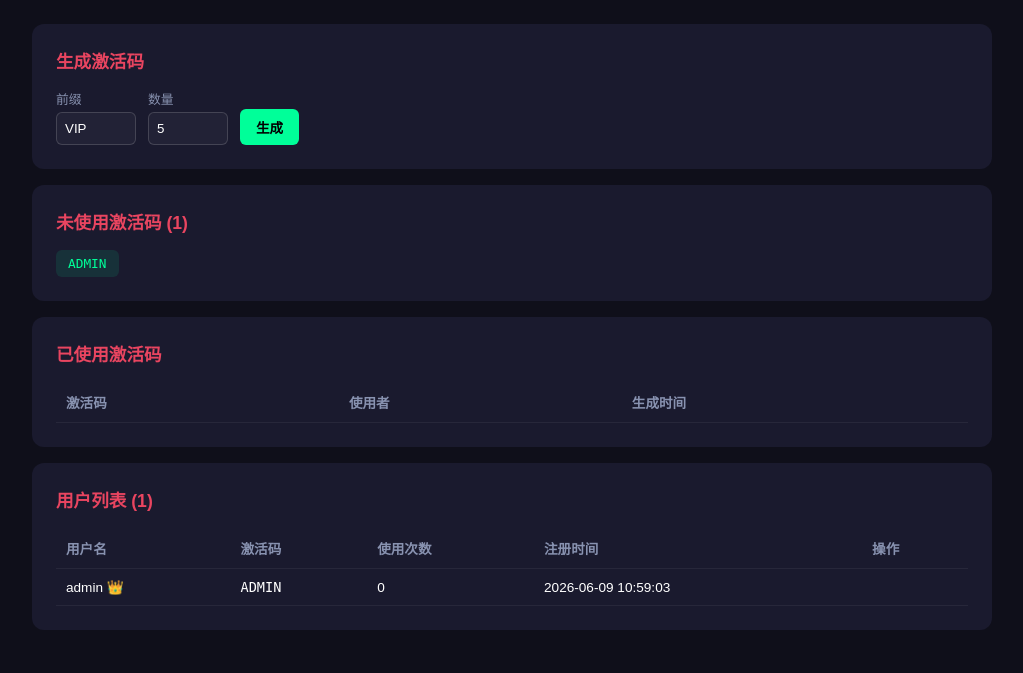
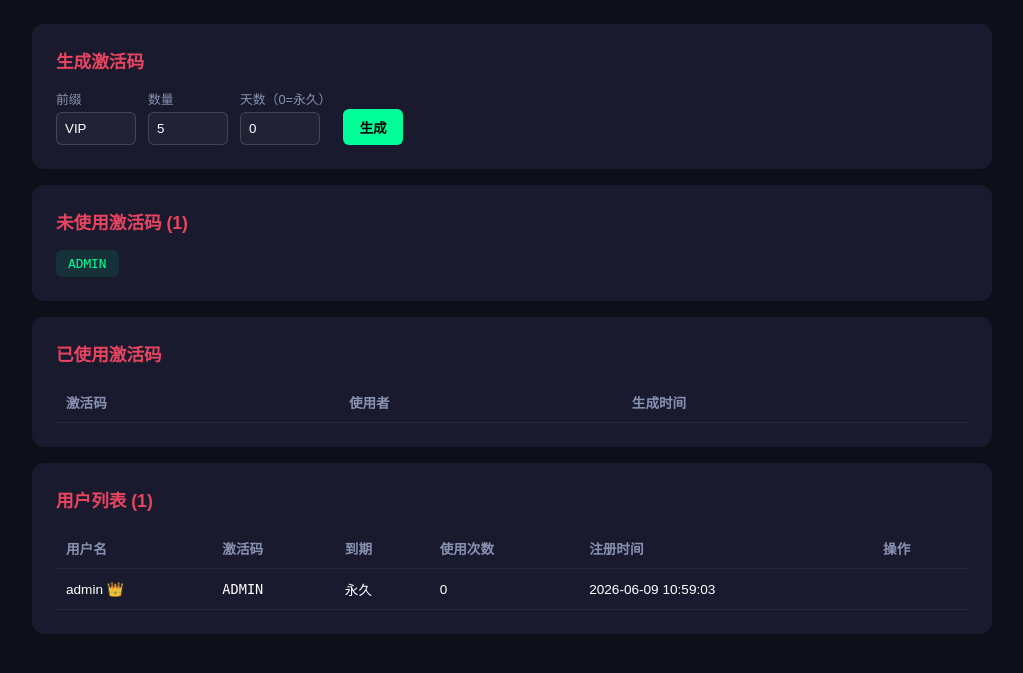
Before and after one commit to 1456597727-cyber/reduce_lantency, a Flask app: page /admin in a window 1280 px wide. Shown: the part 56-729 px from the top of the page, without its empty margins (128-1151 px from the left). Run offline with Flask 3, Linux system fonts and the light colour scheme; a user stored in the database is signed in; data comes from the database, SQL or seed files in the repository; both versions use the stored data as it was before the commit; lists and menus that the app fills with data are empty.

Commit message:
feat: time-limited activation codes (day/week/month)

```diff
--- a/app.py
+++ b/app.py
@@ -28,19 +28,26 @@ def init_db():
             password TEXT NOT NULL,
             code TEXT UNIQUE NOT NULL,
             streams_used INTEGER DEFAULT 0,
+            expires_at TEXT,
             created_at TIMESTAMP DEFAULT CURRENT_TIMESTAMP
         );
         CREATE TABLE IF NOT EXISTS act_codes (
             id INTEGER PRIMARY KEY AUTOINCREMENT,
             code TEXT UNIQUE NOT NULL,
+            days INTEGER DEFAULT 0,
             used_by TEXT,
             created_at TIMESTAMP DEFAULT CURRENT_TIMESTAMP
         );
     ''')
-    # Create admin if not exists
+    # Upgrade existing tables
+    try: conn.execute("ALTER TABLE users ADD COLUMN expires_at TEXT")
+    except: pass
+    try: conn.execute("ALTER TABLE act_codes ADD COLUMN days INTEGER DEFAULT 0")
+    except: pass
+    # Admin
     if not conn.execute("SELECT 1 FROM users WHERE username='admin'").fetchone():
         conn.execute("INSERT INTO users (username,password,code) VALUES ('admin','admin123','ADMIN')")
-        conn.execute("INSERT INTO act_codes (code) VALUES ('ADMIN')")
+        conn.execute("INSERT INTO act_codes (code,days) VALUES ('ADMIN',0)")
     conn.commit()
     conn.close()
 
@@ -75,6 +82,12 @@ def do_login():
                       (request.form['username'], request.form['password'])).fetchone()
     db.close()
     if user:
+        # Check expiry
+        if user['expires_at']:
+            from datetime import datetime
+            if datetime.now() > datetime.fromisoformat(user['expires_at']):
+                flash('账号已过期，请联系购买新的激活码')
+                return redirect(url_for('login'))
         session['user_id'] = user['id']
         session['username'] = user['username']
         return redirect(url_for('dashboard'))
@@ -95,13 +108,20 @@ def register():
         db.close()
         flash('激活码无效或已被使用')
         return render_template('register.html')
+    # Calculate expiry
+    days = act['days'] or 0
+    expires_at = None
+    if days > 0:
+        from datetime import datetime, timedelta
+        expires_at = (datetime.now() + timedelta(days=days)).isoformat()
     # Check username
     if db.execute("SELECT 1 FROM users WHERE username=?", (username,)).fetchone():
         db.close()
         flash('用户名已存在')
         return render_template('register.html')
     # Create user
-    db.execute("INSERT INTO users (username,password,code) VALUES (?,?,?)", (username, password, code))
+    db.execute("INSERT INTO users (username,password,code,expires_at) VALUES (?,?,?,?)",
+               (username, password, code, expires_at))
     db.execute("UPDATE act_codes SET used_by=? WHERE code=?", (username, code))
     db.commit()
     db.close()
@@ -119,8 +139,14 @@ def logout():
 def dashboard():
     db = get_db()
     user = db.execute("SELECT * FROM users WHERE id=?", (session['user_id'],)).fetchone()
+    # Calculate remaining days
+    days_left = None
+    if user['expires_at']:
+        from datetime import datetime
+        delta = datetime.fromisoformat(user['expires_at']) - datetime.now()
+        days_left = max(0, delta.days)
     db.close()
-    return render_template('dashboard.html', user=user)
+    return render_template('dashboard.html', user=user, days_left=days_left)
 
 # === FLV Stream Proxy ===
 # 核心：服务器代理 FLV 流，浏览器通过 /play 访问
@@ -183,15 +209,16 @@ def admin():
 def gen_codes():
     count = int(request.form.get('count', 1))
     prefix = request.form.get('prefix', 'VIP')
+    days = int(request.form.get('days', 0))
     db = get_db()
     new_codes = []
     for _ in range(count):
         code = f"{prefix}-{''.join(secrets.choice(string.ascii_uppercase + string.digits) for _ in range(12))}"
-        db.execute("INSERT INTO act_codes (code) VALUES (?)", (code,))
+        db.execute("INSERT INTO act_codes (code,days) VALUES (?,?)", (code, days))
         new_codes.append(code)
     db.commit()
     db.close()
-    flash(f'已生成 {count} 个激活码')
+    flash(f'已生成 {count} 个激活码（{days}天有效期）' if days > 0 else f'已生成 {count} 个永久激活码')
     return redirect(url_for('admin'))
 
 @app.route('/admin/delete_user/<int:uid>')
--- a/templates/admin.html
+++ b/templates/admin.html
@@ -29,12 +29,13 @@ th{color:#8892b0;font-weight:600;}
 <form class="gen-box" method="post" action="/admin/gen_codes">
 <div><label>前缀</label><input name="prefix" value="VIP"></div>
 <div><label>数量</label><input name="count" type="number" value="5" min="1" max="100"></div>
+<div><label>天数（0=永久）</label><input name="days" type="number" value="0" min="0" max="3650"></div>
 <button class="btn btn-green" type="submit">生成</button>
 </form></div>
 
 <!-- Unused Codes -->
 <div class="card"><h2>未使用激活码 ({{ codes|length }})</h2>
-<div class="codes">{% for c in codes %}<span class="code-badge">{{ c['code'] }}</span>{% endfor %}</div>
+<div class="codes">{% for c in codes %}<span class="code-badge">{{ c['code'] }}{% if c['days']>0 %}({{c['days']}}天){% endif %}</span>{% endfor %}</div>
 {% if not codes %}<p style="color:#8892b0;font-size:0.85rem;">暂无，请生成新码</p>{% endif %}</div>
 
 <!-- Used Codes -->
@@ -44,10 +45,12 @@ th{color:#8892b0;font-weight:600;}
 
 <!-- Users -->
 <div class="card"><h2>用户列表 ({{ users|length }})</h2>
-<table><thead><tr><th>用户名</th><th>激活码</th><th>使用次数</th><th>注册时间</th><th>操作</th></tr></thead>
+<table><thead><tr><th>用户名</th><th>激活码</th><th>到期</th><th>使用次数</th><th>注册时间</th><th>操作</th></tr></thead>
 <tbody>{% for u in users %}
 <tr><td>{{ u['username'] }}{% if u['username']=='admin' %} 👑{% endif %}</td>
-<td style="font-family:monospace">{{ u['code'] }}</td><td>{{ u['streams_used'] }}</td><td>{{ u['created_at'] }}</td>
+<td style="font-family:monospace">{{ u['code'] }}</td>
+<td>{{ u['expires_at'] or '永久' }}</td>
+<td>{{ u['streams_used'] }}</td><td>{{ u['created_at'] }}</td>
 <td>{% if u['username']!='admin' %}<a href="/admin/delete_user/{{ u['id'] }}" class="btn btn-red" style="font-size:0.75rem;padding:4px 8px;" onclick="return confirm('确定删除？')">删除</a>{% endif %}</td></tr>{% endfor %}</tbody></table></div>
 </div>
 </body></html>
```
Also changed, not shown: templates/dashboard.html (+7 -1 lines), service.db (deleted).
